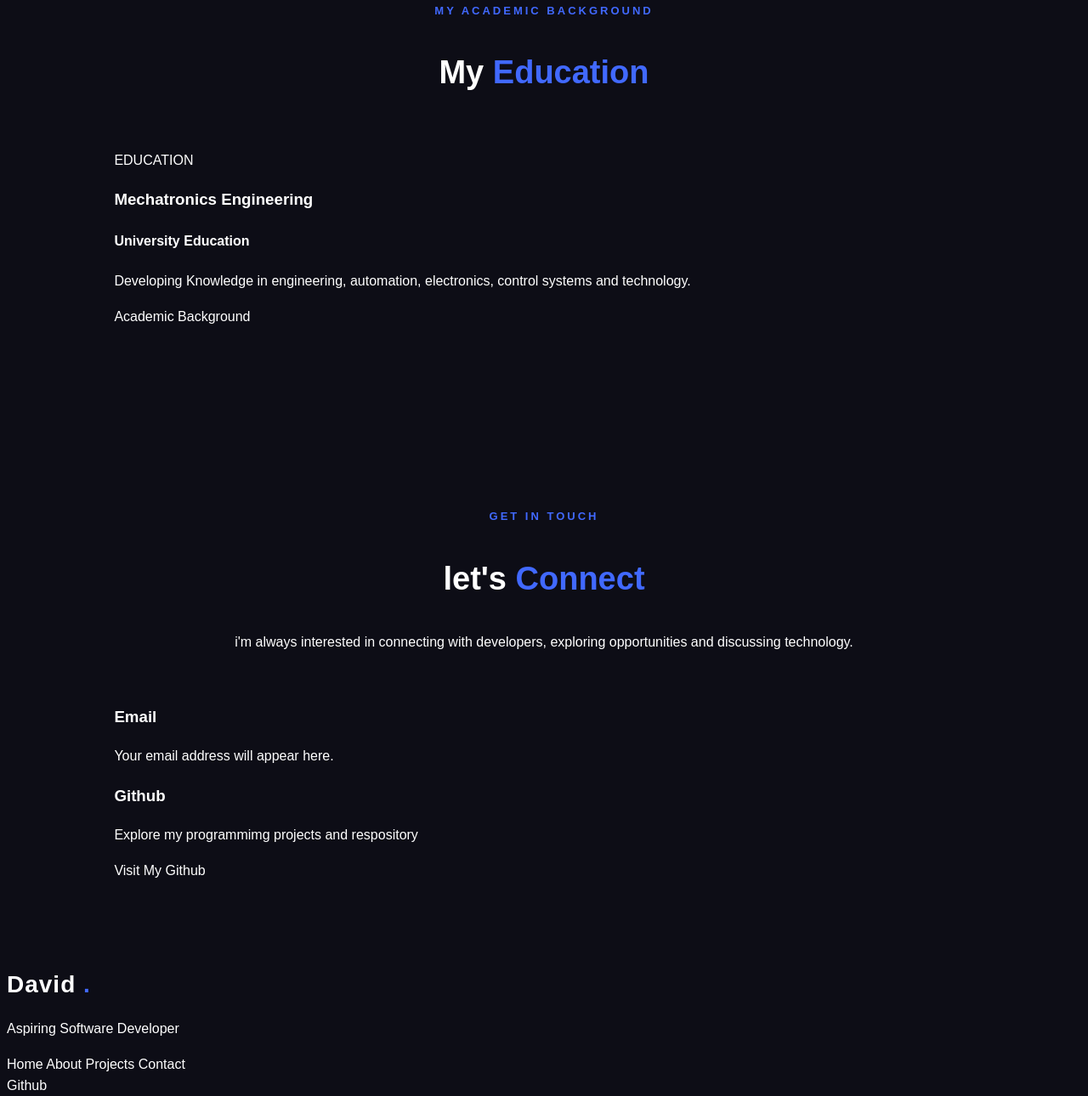
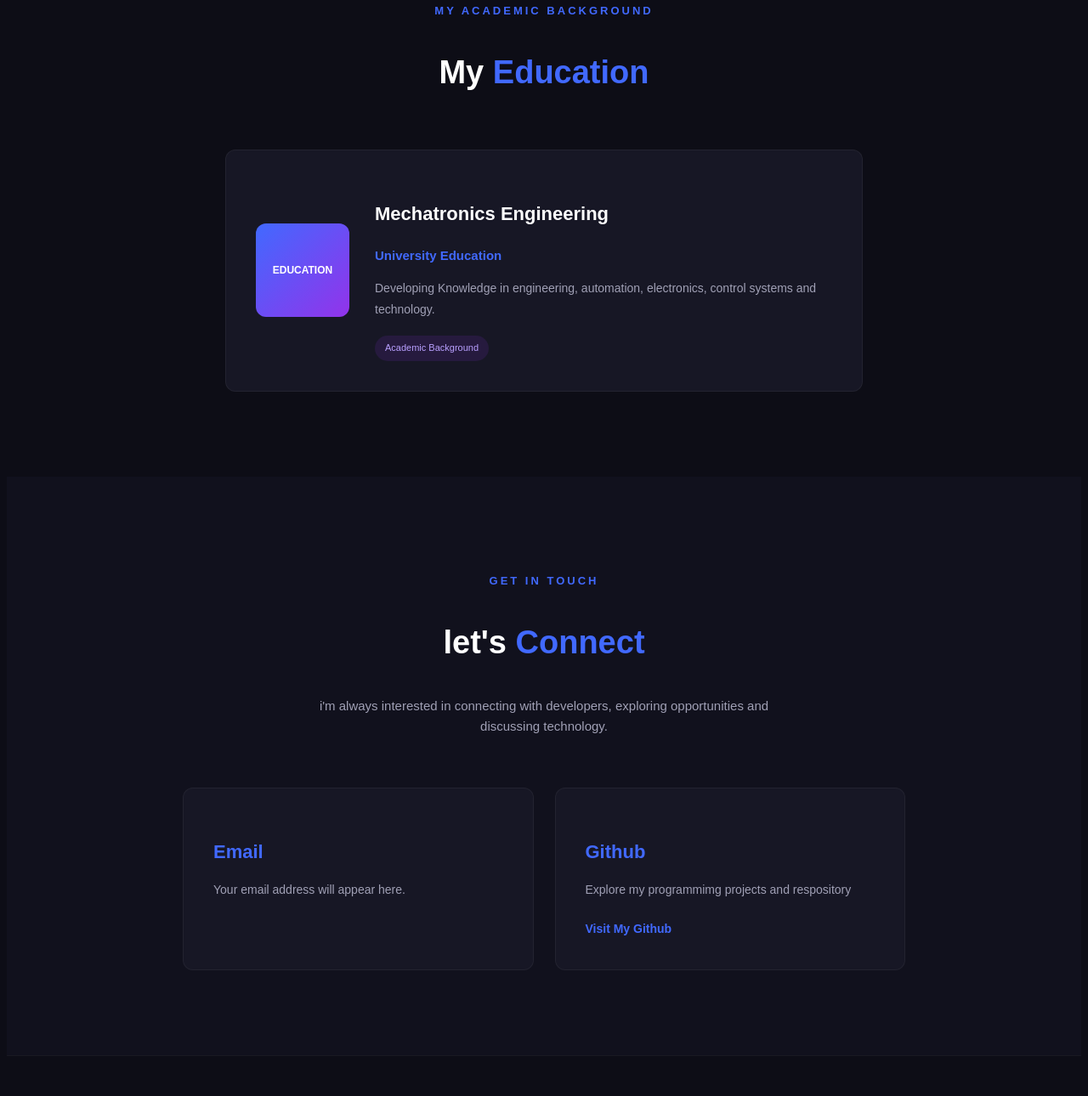
Before and after one commit to normadd-dev/developer-portfolio, a plain HTML site: page index.html in a window 1280 px wide. Shown: the part 3769-5059 px from the top of the page at 85% size. Drawn offline with Linux system fonts and the light colour scheme.

Commit message:
Complete portfolio desktop styling

```diff
--- a/style.css
+++ b/style.css
@@ -262,7 +262,6 @@ highlight-card p {
 .skill-card {
     background-color: var(--card-color);
     padding: 30px;
-    border-raduis: 12px;
     border: 1px solid rgba(255, 255, 255, 0.05);
     transition: 0.3s ease;
 }
@@ -277,7 +276,6 @@ highlight-card p {
     color: #b9a0ff;
     background-color: rgba(147, 51, 234, 0.12);
     padding: 6px 12px;
-    border-raduis: 20px;
 }
 
 /* hover effect */
@@ -406,3 +404,206 @@ highlight-card p {
 .project-link:hover {
     color: var(--secondary-color);
 }
+/* =========================
+   EDUCATION SECTION
+========================= */
+
+.education {
+    background-color: var(--bg-color);
+}
+
+/* EDUCATION CONTAINER */
+
+.education-container {
+    max-width: 750px;
+    margin: 0 auto;
+}
+
+/* EDUCATION CARD */
+
+.education-card {
+    display: flex;
+    align-items: center;
+    gap: 30px;
+    background-color: var(--card-color);
+    padding: 35px;
+    border-radius: 12px;
+    border: 1px solid rgba(255, 255, 255, 0.05);
+    transition: 0.3s ease;
+}
+
+.education-card:hover {
+    transform: translateY(-5px);
+    border-color: var(--primary-color);
+    box-shadow: 0 10px 30px rgba(65, 105, 255, 0.1);
+}
+
+/* EDUCATION ICON */
+
+.education-icon {
+    min-width: 110px;
+    height: 110px;
+    border-radius: 12px;
+    background: linear-gradient(
+        135deg,
+        var(--primary-color),
+        var(--secondary-color)
+    );
+    display: flex;
+    justify-content: center;
+    align-items: center;
+    color: white;
+    font-size: 12px;
+    font-weight: bold;
+    text-align: center;
+}
+
+/* EDUCATION DETAILS */
+
+.education-content h3 {
+    font-size: 22px;
+    margin-bottom: 8px;
+}
+
+.education-content h4 {
+    color: var(--primary-color);
+    font-size: 15px;
+    margin-bottom: 12px;
+}
+
+.education-content p {
+    color: var(--muted-color);
+    font-size: 14px;
+    line-height: 1.8;
+    margin-bottom: 18px;
+}
+
+/* EDUCATION STATUS */
+
+.education-status {
+    display: inline-block;
+    font-size: 11px;
+    color: #b9a0ff;
+    background-color: rgba(147, 51, 234, 0.12);
+    padding: 6px 12px;
+    border-radius: 20px;
+}
+/* =========================
+   CONTACT SECTION
+========================= */
+
+.contact {
+    background-color: #11111d;
+}
+
+/* CONTACT INTRODUCTION */
+
+.contact .section-heading > p:last-child {
+    color: var(--muted-color);
+    font-size: 15px;
+    max-width: 600px;
+    margin: 15px auto 0;
+}
+
+/* CONTACT CONTAINER */
+
+.contact-content {
+    display: grid;
+    grid-template-columns: repeat(2, 1fr);
+    gap: 25px;
+    max-width: 850px;
+    margin: 0 auto;
+}
+
+/* CONTACT CARDS */
+
+.contact-item {
+    background-color: var(--card-color);
+    padding: 35px;
+    border-radius: 12px;
+    border: 1px solid rgba(255, 255, 255, 0.05);
+    transition: 0.3s ease;
+}
+
+.contact-item:hover {
+    transform: translateY(-5px);
+    border-color: var(--primary-color);
+    box-shadow: 0 10px 30px rgba(65, 105, 255, 0.1);
+}
+
+/* CONTACT TEXT */
+
+.contact-item h3 {
+    font-size: 22px;
+    color: var(--primary-color);
+    margin-bottom: 15px;
+}
+
+.contact-item p {
+    font-size: 14px;
+    color: var(--muted-color);
+    line-height: 1.8;
+    margin-bottom: 20px;
+}
+
+/* CONTACT LINK */
+
+.contact-link {
+    display: inline-block;
+    color: var(--primary-color);
+    font-size: 14px;
+    font-weight: bold;
+    transition: 0.3s ease;
+}
+
+.contact-link:hover {
+    color: var(--secondary-color);
+}
+/* FOOTER */
+.footer {
+    background-color: var(--bg-color);
+    padding: 50px 10% 20px;
+    border-top: 1px solid rgba(255,255,255,0.05);
+}
+
+.footer-content {
+    display: flex;
+    justify-content: space-between;
+    align-items: center;
+    gap: 30px;
+    padding-bottom: 35px;
+}
+
+.footer-brand p {
+    color: var(--muted-color);
+    font-size: 14px;
+    margin-top: 8px;
+}
+
+.footer-links {
+    display: flex;
+    gap: 25px;
+}
+
+.footer-links a,
+.footer-social a {
+    color: var(--muted-color);
+    font-size: 14px;
+    transition: 0.3s ease;
+}
+
+.footer-links a:hover,
+.footer-social a:hover {
+    color: var(--primary-color);
+}
+
+.footer-bottom {
+    border-top: 1px solid rgba(255,255,255,0.05);
+    padding-top: 20px;
+    text-align: center;
+}
+
+.footer-bottom p {
+    color: var(--muted-color);
+    font-size: 12px;
+}
```
